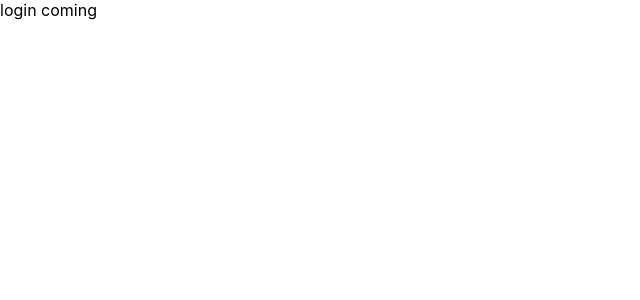
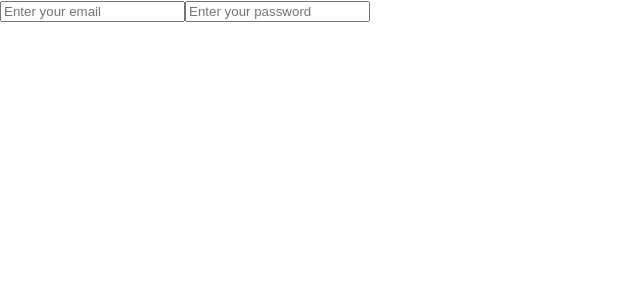
Before and after one commit to FaneTree/project2-QuizCraft-original, a React (Create React App) app in the folder quizcraft-client/: page /login in a window 1280 px wide. Shown: the top 300 px of the page, without its empty margins (0-640 px from the left). Built offline with nearby package versions, Linux system fonts and the light colour scheme.

Commit message:
sign in module imported to Login component

```diff
--- a/quizcraft-client/src/components/Login.jsx
+++ b/quizcraft-client/src/components/Login.jsx
@@ -1,12 +1,27 @@
 import React, {Component, useState} from 'react';
 import { NavLink, useNavigate } from 'react-router-dom';
-import {  createUserWithEmailAndPassword  } from 'firebase/auth';
+import {  signInWithEmailAndPassword  } from 'firebase/auth';
 import { auth } from './firebase.js';
 
 const Login = () => {
+    const [email, setEmail] = useState('');
+    const [password, setPassword] = useState('');
+
+    const logInWithEmailAndPassword = async (email, password) => {
+        try {
+          await signInWithEmailAndPassword(auth, email, password);
+        } catch (err) {
+          console.error(err);
+          alert(err.message);
+        }
+      };
+
     return (
         <div>
-            login coming
+            <form>
+                <input type="text" placeholder='Enter your email' />
+                <input type="password" placeholder='Enter your password' />
+            </form>
         </div>
     )
 }
```
